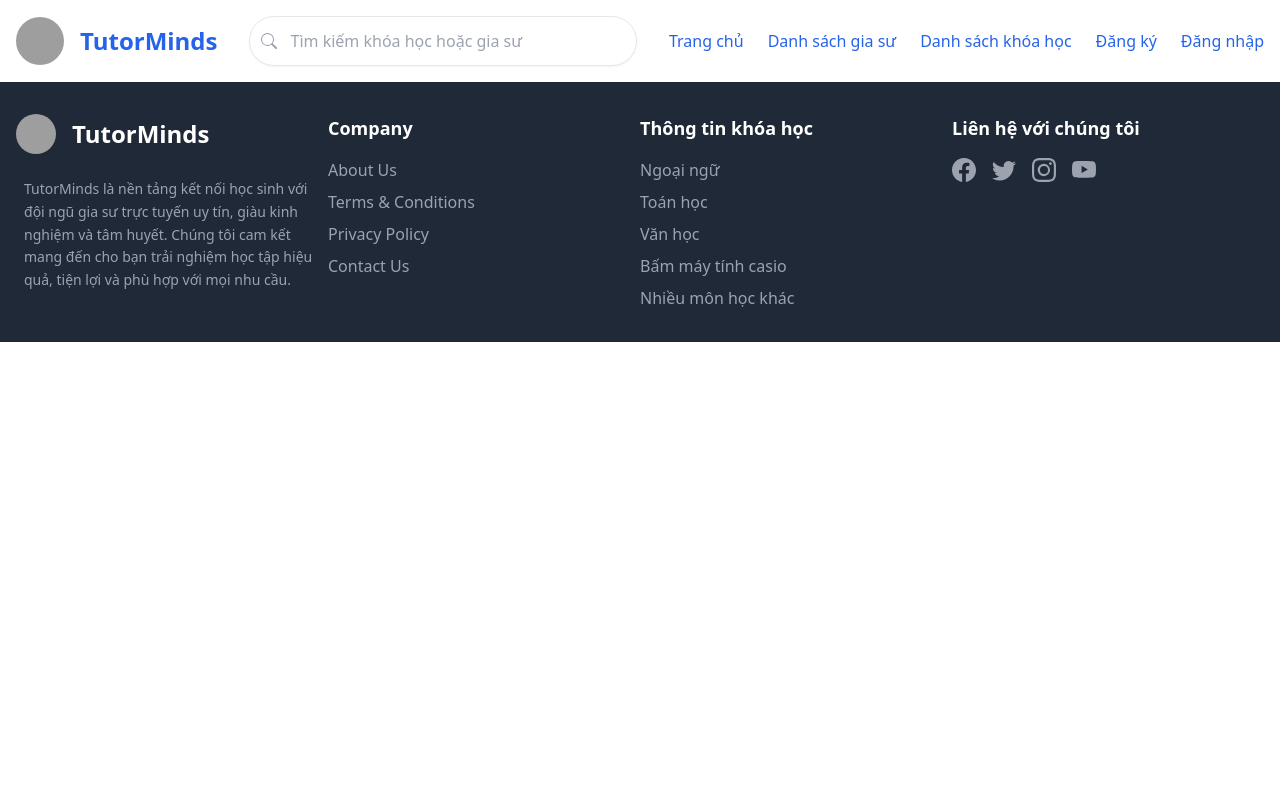
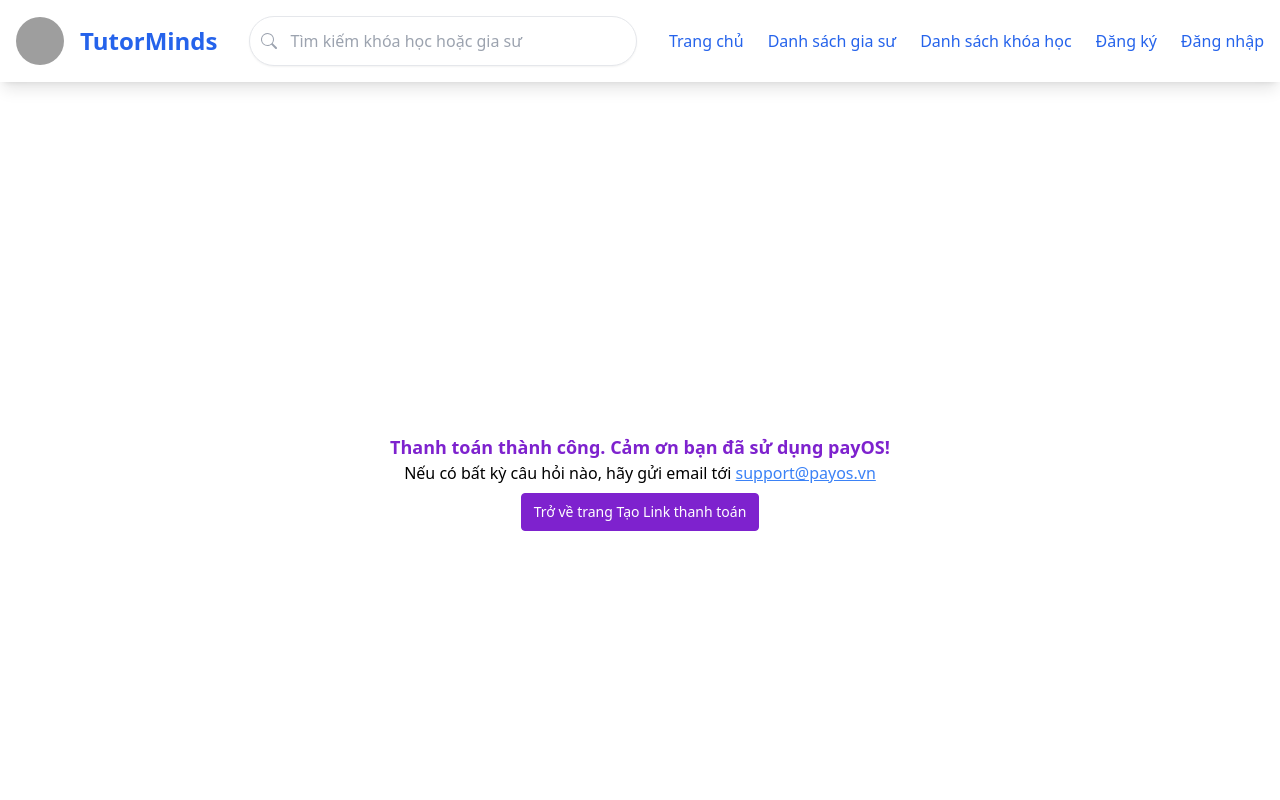
Before and after one commit to phantomthiefkid/EXE201-TutorMinds, a React (Create React App) app: page /successpaymentscreen in a window 1280 px wide. Shown: the top 800 px of the page. Built offline with nearby package versions, Linux system fonts and the light colour scheme; grey boxes are pictures that could not be loaded.

Commit message:
UI Success payment and Failure payment

```diff
--- a/src/App.js
+++ b/src/App.js
@@ -26,6 +26,8 @@ import TopToWallet from "./components/Usermanagement/TopToWallet";
 import PaymentHistoryAdmin from "./components/Admin/PaymentHistoryAdmin";
 import PaymentPage from "./components/Payment/PaymentPage .js";
 import TransactionHistory from "./components/Usermanagement/TransactionHistory .js";
+import SucessPaymentScreen from "./components/Payment/SucessPaymentScreen";
+import FailurePaymentScreen from "./components/Payment/FailurePaymentScreent";
 function App() {
   const roleName = getUserDataFromToken();
 
@@ -61,6 +63,8 @@ function App() {
         <Route path="/requestlistadmin" element={<RequiestListWithSidebar></RequiestListWithSidebar>}></Route>
         <Route path="/toptowallet" element={<TopToWallet></TopToWallet>}></Route>
         <Route path="/paymenthistoryadmin" element={<SidebarAdmin><PaymentHistoryAdmin></PaymentHistoryAdmin></SidebarAdmin>}></Route>
+        <Route path="/successpaymentscreen" element={<SucessPaymentScreen></SucessPaymentScreen>}></Route>
+        <Route path="/failurepaymentscreen" element={<FailurePaymentScreen></FailurePaymentScreen>}></Route>
       </Routes>
       <Footer />
     </BrowserRouter>
--- /dev/null
+++ b/src/components/Payment/FailurePaymentScreent.js
@@ -0,0 +1,22 @@
+import React from 'react';
+
+const FailurePaymentScreen = () => {
+  return (
+    <div className="h-screen flex flex-col justify-center items-center">
+      <h4 className="text-lg font-bold text-red-700">Thanh toán thất bại</h4>
+      <p>
+        Nếu có bất kỳ câu hỏi nào, hãy gửi email tới{' '}
+        <a href="mailto:support@payos.vn" className="text-blue-500 underline">support@payos.vn</a>
+      </p>
+      <a
+        href="/"
+        id="return-page-btn"
+        className="mt-2 border border-purple-700 rounded bg-purple-700 py-2 px-3 text-white text-sm no-underline"
+      >
+        Trở về trang Tạo Link thanh toán
+      </a>
+    </div>
+  );
+};
+
+export default FailurePaymentScreen;
--- /dev/null
+++ b/src/components/Payment/SucessPaymentScreen.js
@@ -0,0 +1,22 @@
+import React from 'react';
+
+const SuccessPaymentScreen = () => {
+  return (
+    <div className="h-screen flex flex-col justify-center items-center">
+      <h4 className="text-lg font-bold text-purple-700">Thanh toán thành công. Cảm ơn bạn đã sử dụng payOS!</h4>
+      <p>
+        Nếu có bất kỳ câu hỏi nào, hãy gửi email tới{' '}
+        <a href="mailto:support@payos.vn" className="text-blue-500 underline">support@payos.vn</a>
+      </p>
+      <a
+        href="/"
+        id="return-page-btn"
+        className="mt-2 border border-purple-700 rounded bg-purple-700 py-2 px-3 text-white text-sm no-underline"
+      >
+        Trở về trang Tạo Link thanh toán
+      </a>
+    </div>
+  );
+};
+
+export default SuccessPaymentScreen;
```
